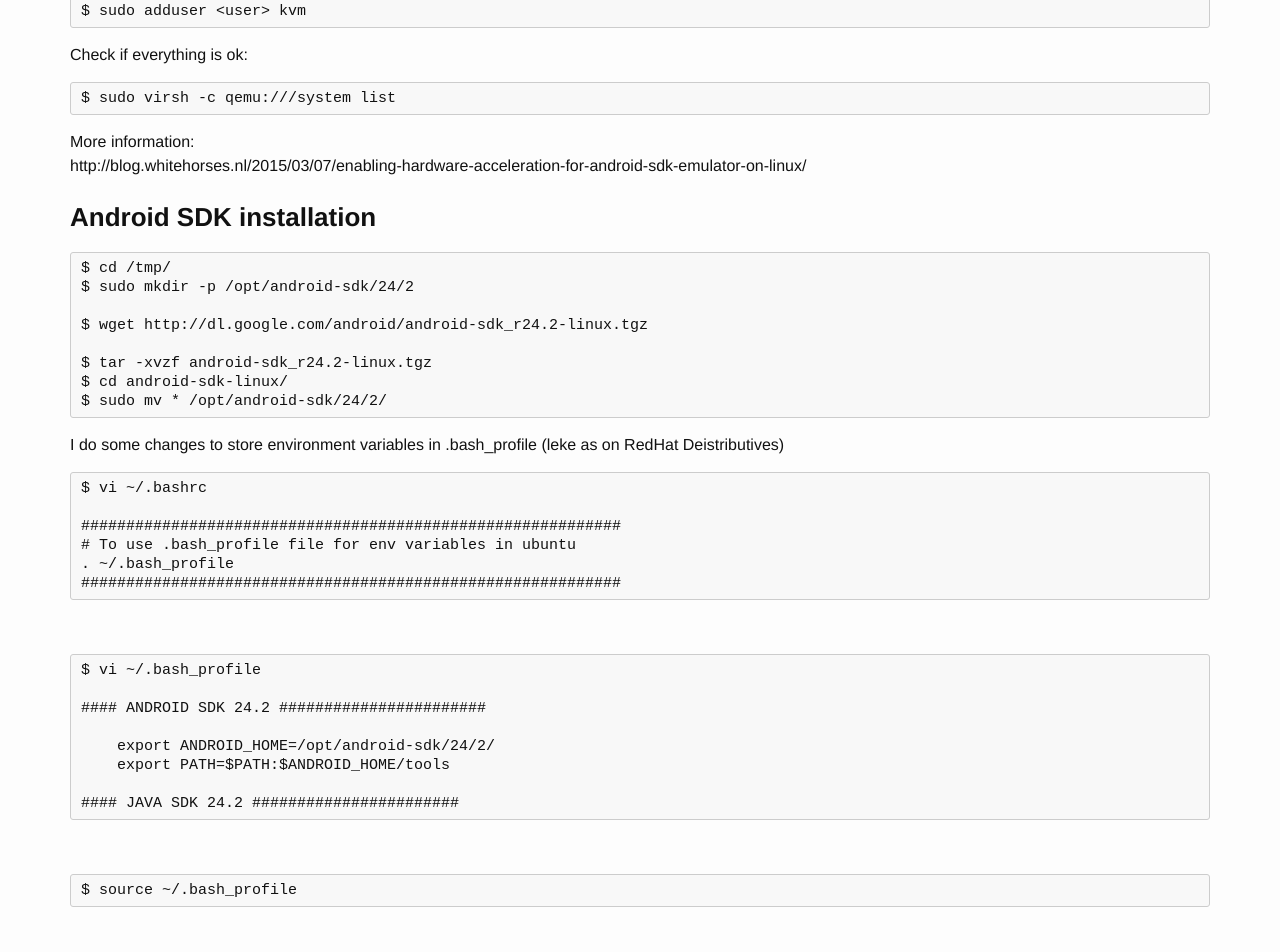
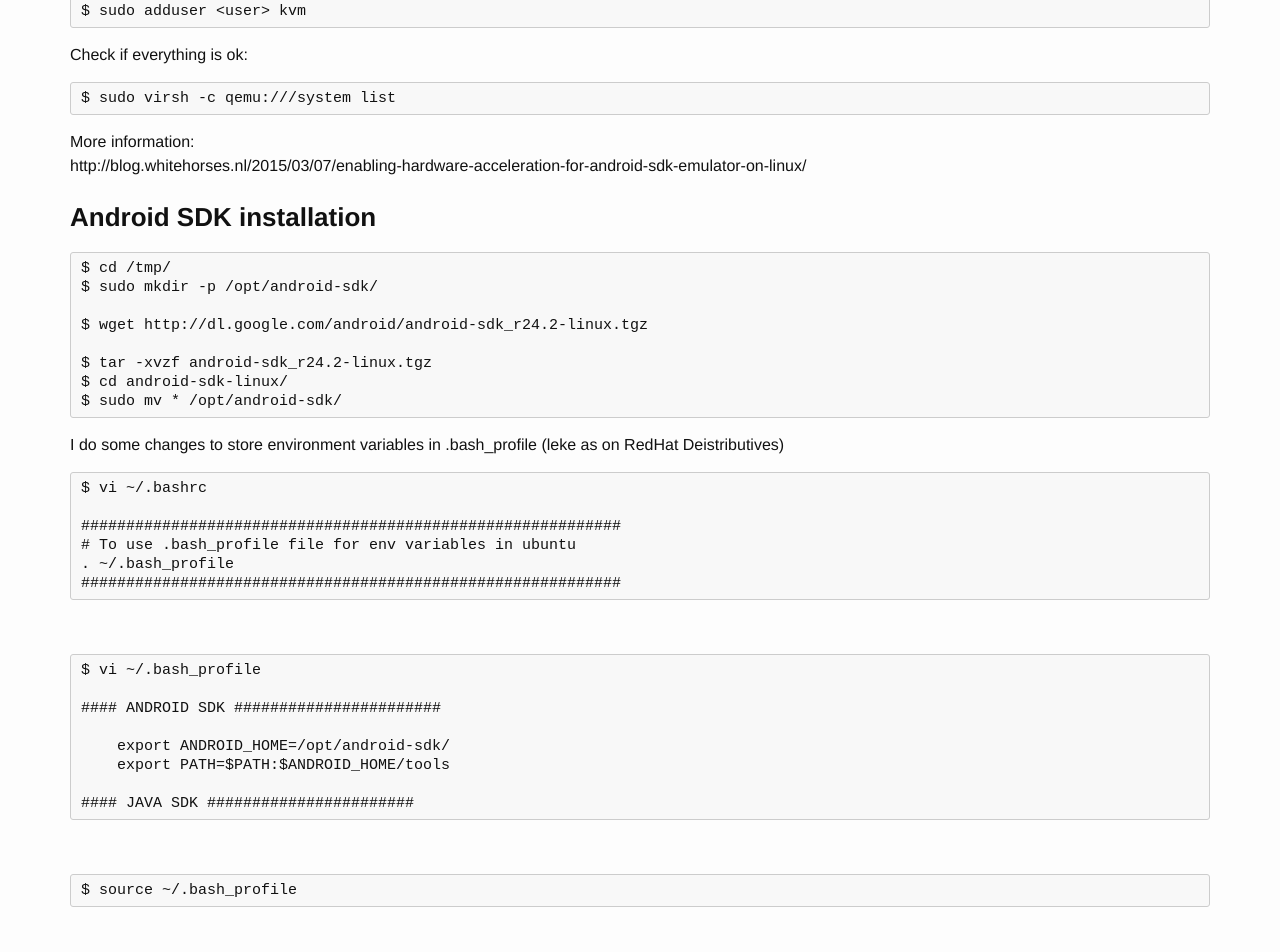
Before and after one commit to webmakaka/javadev.org, a Jekyll site: the page built from website/basics/android/installation/index.md, in a window 1280 px wide and 1400 px high, scrolled down 420 px. Shown: the top 952 px of the window. Built offline with Jekyll 4.4.1, drawn with Linux system fonts in a browser that asks for light colours; comment, search, counter and statistics services are not loaded; some of the changed text lies outside the part shown.

Commit message:
analitics and discuss added

```diff
--- a/_includes/footer.html
+++ b/_includes/footer.html
@@ -1,6 +1,43 @@
 <footer class="site-footer">
 
   <div class="wrapper">
+
+
+      <!-- disquss -->
+
+
+<div id="disqus_thread"></div>
+<script type="text/javascript">
+    /* * * CONFIGURATION VARIABLES * * */
+    var disqus_shortname = 'javadev-org';
+
+    /* * * DON'T EDIT BELOW THIS LINE * * */
+    (function() {
+        var dsq = document.createElement('script'); dsq.type = 'text/javascript'; dsq.async = true;
+        dsq.src = '//' + disqus_shortname + '.disqus.com/embed.js';
+        (document.getElementsByTagName('head')[0] || document.getElementsByTagName('body')[0]).appendChild(dsq);
+    })();
+</script>
+<noscript>Please enable JavaScript to view the <a href="https://disqus.com/?ref_noscript" rel="nofollow">comments powered by Disqus.</a></noscript>
+
+
+<!-- disquss -->
+
+<!-- Google Analitics -->
+
+<script>
+  (function(i,s,o,g,r,a,m){i['GoogleAnalyticsObject']=r;i[r]=i[r]||function(){
+  (i[r].q=i[r].q||[]).push(arguments)},i[r].l=1*new Date();a=s.createElement(o),
+  m=s.getElementsByTagName(o)[0];a.async=1;a.src=g;m.parentNode.insertBefore(a,m)
+  })(window,document,'script','//www.google-analytics.com/analytics.js','ga');
+
+  ga('create', 'UA-4894954-26', 'auto');
+  ga('send', 'pageview');
+
+</script>
+
+<!-- Google Analitics -->
+
 
     <h2 class="footer-heading" align="center">{{ site.title }} & <a href="http://javalabs.org/">javalabs.org</a></h2>
         <p align="center">Opensource project with codes on <a href="https://github.com/javadev-org/javadev-org.github.io">github</a>.
--- a/website/basics/android/installation/index.md
+++ b/website/basics/android/installation/index.md
@@ -31,13 +31,13 @@
 ### Android SDK installation
 
     $ cd /tmp/
-    $ sudo mkdir -p /opt/android-sdk/24/2
+    $ sudo mkdir -p /opt/android-sdk/
 
     $ wget http://dl.google.com/android/android-sdk_r24.2-linux.tgz
 
     $ tar -xvzf android-sdk_r24.2-linux.tgz
     $ cd android-sdk-linux/
-    $ sudo mv * /opt/android-sdk/24/2/
+    $ sudo mv * /opt/android-sdk/
 
 
 I do some changes to store environment variables in .bash_profile (leke as on RedHat Deistributives)
@@ -53,12 +53,12 @@
 
     $ vi ~/.bash_profile
 
-    #### ANDROID SDK 24.2 #######################
+    #### ANDROID SDK #######################
 
-        export ANDROID_HOME=/opt/android-sdk/24/2/
+        export ANDROID_HOME=/opt/android-sdk/
         export PATH=$PATH:$ANDROID_HOME/tools
 
-    #### JAVA SDK 24.2 #######################
+    #### JAVA SDK #######################
 
 <br/>
 
```
Also changed, not shown: other parts of website/basics/android/installation/index.md (+1 -1 lines).
